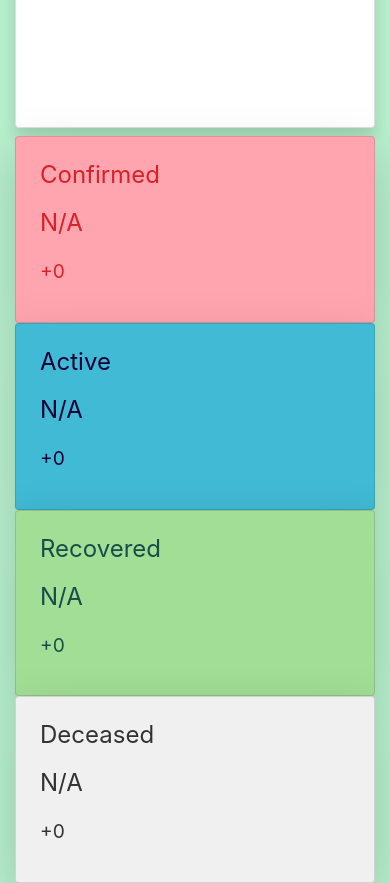
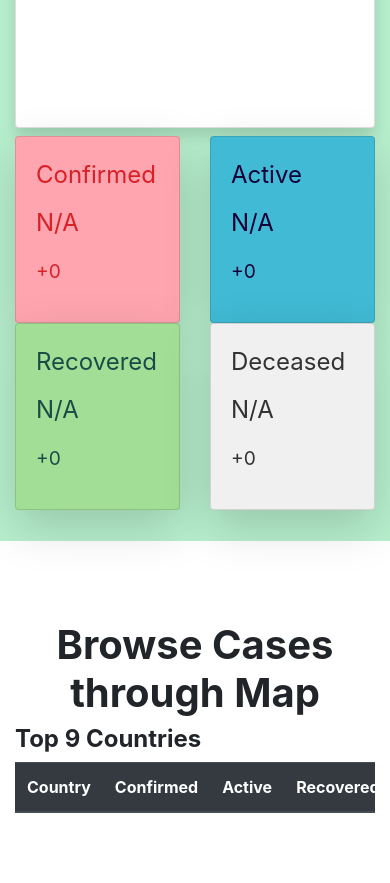
Before and after one commit to kartikmandhan/covid, a plain HTML site: page index.html in a window 390 px wide. Shown: the part 1340-2223 px from the top of the page. Drawn offline with nearby package versions, Linux system fonts and the light colour scheme; no server answers.

Commit message:
code refactor

```diff
--- a/index.html
+++ b/index.html
@@ -105,31 +105,31 @@
         <canvas id="myChart" height="380"></canvas>
       </div>
 
-      <div class="row mt-2 mt-md-4 justify-content-center" id="info">
+      <div class="row mt-2 mt-md-4" id="info">
 
-        <div class="col-12 col-md-3">
-          <div class="shadow-lg card card-body pl-4" id="conf_card">
+        <div class="col-lg-3 col-sm-6 col-6 ">
+          <div class="shadow-lg card card-body px-xs-0" id="conf_card">
             <p class="card-title ">Confirmed </p>
             <p class="card-text  total_conf">N/A</p>
             <p class="small  new_conf">+0</p>
           </div>
         </div>
-        <div class="col-12 col-md-3">
-          <div class="shadow-lg card card-body pl-4" id="act_card">
+        <div class="col-lg-3 col-sm-6 col-6">
+          <div class="shadow-lg card card-body " id="act_card">
             <p class="card-title ">Active </p>
             <p class="card-text  total_act">N/A</p>
             <p class="small  new_act">+0</p>
           </div>
         </div>
-        <div class="col-12 col-md-3 ">
-          <div class="shadow-lg card card-body pl-4" id="reco_card">
+        <div class="col-lg-3 col-sm-6 col-6">
+          <div class="shadow-lg card card-body " id="reco_card">
             <p class="card-title ">Recovered</p>
             <p class="card-text  total_reco">N/A</p>
             <p class="small  new_reco">+0</p>
           </div>
         </div>
-        <div class="col-md-3 col-12">
-          <div class="shadow-lg card card-body pl-4 " id="dece_card">
+        <div class="col-lg-3 col-sm-6 col-6">
+          <div class="shadow-lg card card-body  " id="dece_card">
             <p class="card-title ">Deceased</p>
             <p class="card-text  total_dead">N/A</p>
             <p class="small  new_dead">+0</p>
@@ -204,10 +204,10 @@
     <div class="container " data-aos="zoom-in-up">
 
       <div class="text-center mt-5 my-0">
-        <h1><b>What is Corona Virus aka COVID-19?</b></h1>
+        <h1><b>What is Corona Virus called COVID-19?</b></h1>
       </div>
       <div class="row justify-content-center">
-        <div class="col-lg-6 py-4 align-self-center d-flex justify-content-center">
+        <div class="col-md-6 py-4 align-self-center d-flex justify-content-center">
           <img src="images/virus.svg" alt="">
         </div>
         <div class="col-lg-5 align-self-center d-flex justify-content-center">
@@ -381,8 +381,6 @@
   <!---  Map SVG Path Info file in jVectorMap supported format-->
   <script src="jquery-jvectormap-world-mill.js"></script>
   <script src="jquery-jvectormap-in-mill.js"></script>
-
-  <!-- <script src="https://code.jquery.com/jquery-3.1.1.min.js"></script> -->
   <script src="index.js"></script>
 </body>
 <!--  =========================================footer========================================  -->
--- a/styles.css
+++ b/styles.css
@@ -135,6 +135,66 @@
   animation-name: moveInRight;
   animation-duration: 2s;
 }
+/* =========================================Stats Section======================================== */
+#stats {
+  background-color: #B7EFCD;
+}
+
+#stats .btn-warning {
+  background-color: #FEF2D3;
+  color: #fd7e14;
+  border-radius: 0;
+}
+
+#stats .btn-warning:hover {
+  border-color: #feaf14;
+}
+#stats .card-body{
+  font-size: 1.5rem;
+}
+
+#stats .btn-warning.active {
+  background-color: #FBD879;
+}
+
+#stats #conf_card {
+  background-color: #ffa5b0;
+  color: #d92027;
+
+}
+#stats #act_card {
+  background-color: #40bad5;
+  color: #120136;
+
+}
+#stats #reco_card {
+  background-color: #a2de96;
+  color: #184d47;
+
+}
+
+#stats #dece_card {
+  background-color: #f0f0f0;
+  color: #323232;
+
+}
+
+/* =========================================Map Section======================================== */
+#map #world-map,#india-map {
+  width: 540px;
+  height: 500px;
+}
+#map .table-responsive{
+height: 500px;
+}
+hr {
+  border-style: none;
+  border-top-style: dotted;
+  border-width: 5px;
+  border-color: grey;
+  width: 6%;
+  margin-top: 2rem;
+}
 
 /* ============================-------------------about corona section-----------------------================ */
 #aboutcorona {
@@ -200,63 +260,6 @@
   box-shadow: 0px 0px 9px 4px #eee;
 }
 
-/* =========================================Stats Section======================================== */
-#stats {
-  background-color: #B7EFCD;
-}
-
-#stats .btn-warning {
-  background-color: #FEF2D3;
-  color: #fd7e14;
-  border-radius: 0;
-}
-
-#stats .btn-warning:hover {
-  border-color: #feaf14;
-}
-
-#stats .btn-warning.active {
-  background-color: #FBD879;
-}
-
-#stats #conf_card {
-  background-color: #ffa5b0;
-  color: #d92027;
-  font-size: 1.5rem;
-}
-#stats #act_card {
-  background-color: #40bad5;
-  color: #120136;
-  font-size: 1.5rem;
-}
-#stats #reco_card {
-  background-color: #a2de96;
-  color: #184d47;
-  font-size: 1.5rem;
-}
-
-#stats #dece_card {
-  background-color: #f0f0f0;
-  color: #323232;
-  font-size: 1.5rem;
-}
-
-/* =========================================Map Section======================================== */
-#map #world-map,#india-map {
-  width: 540px;
-  height: 500px;
-}
-#map .table-responsive{
-height: 500px;
-}
-hr {
-  border-style: none;
-  border-top-style: dotted;
-  border-width: 5px;
-  border-color: grey;
-  width: 6%;
-  margin-top: 2rem;
-}
 
 /* =========================================Footer Section======================================== */
 footer {
```
Also changed, not shown: index.js (+34 -23 lines), images/home.png (deleted), images/symptoms/feeling_cold.svg (deleted), images/symptoms/fever-2.svg (deleted), images/thumbnail.png (deleted).
